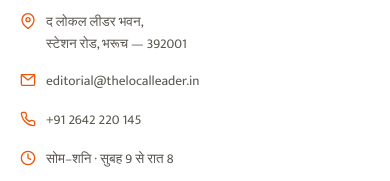
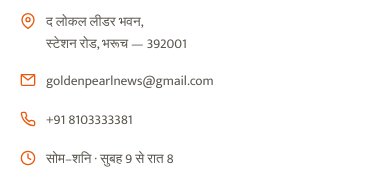
Before and after one commit to algogrowth2-cell/news-network, a Next.js app: page / in a window 390 px wide. Shown: the part 2226-2407 px from the top of the page. Built offline with nearby package versions, Linux system fonts and the light colour scheme; no server answers; the database is empty; a web font is replaced by a local one.

Commit message:
update: contact phone and email in footer

```diff
--- a/src/components/Footer.tsx
+++ b/src/components/Footer.tsx
@@ -110,8 +110,6 @@ export default function Footer({
   currentSlug = 'the-local-leader'
 }: FooterProps) {
   const [logoErr, setLogoErr] = useState(false);
-
-  const cleanDomain = siteName.toLowerCase().replace(/[^a-z0-9]/g, '') || 'thelocalleader';
 
   const scrollToTop = () => {
     window.scrollTo({ top: 0, behavior: 'smooth' });
@@ -352,7 +350,7 @@ export default function Footer({
                 </Link>
               </li>
               <li>
-                <Link href={`/?site=${currentSlug}#classifieds`} onClick={(e) => { e.preventDefault(); alert('क्लासिफाइड बुकिंग पेज जल्द खुलेगा!'); }} className="gp-ft-cat-link">
+                <Link href={`/classifieds?site=${currentSlug}`} className="gp-ft-cat-link">
                   क्लासिफाइड
                 </Link>
               </li>
@@ -385,11 +383,11 @@ export default function Footer({
               </div>
               <div className="gp-ft-contact-row">
                 <span style={{ flexShrink: 0, marginTop: '2px' }}>{ContactIcon.email(primaryColor)}</span>
-                <span style={{ wordBreak: 'break-all' }}>editorial@{cleanDomain}.in</span>
+                <span style={{ wordBreak: 'break-all' }}>goldenpearlnews@gmail.com</span>
               </div>
               <div className="gp-ft-contact-row">
                 <span style={{ flexShrink: 0, marginTop: '2px' }}>{ContactIcon.phone(primaryColor)}</span>
-                <span>+91 2642 220 145</span>
+                <span>+91 8103333381</span>
               </div>
               <div className="gp-ft-contact-row">
                 <span style={{ flexShrink: 0, marginTop: '2px' }}>{ContactIcon.clock(primaryColor)}</span>
```
